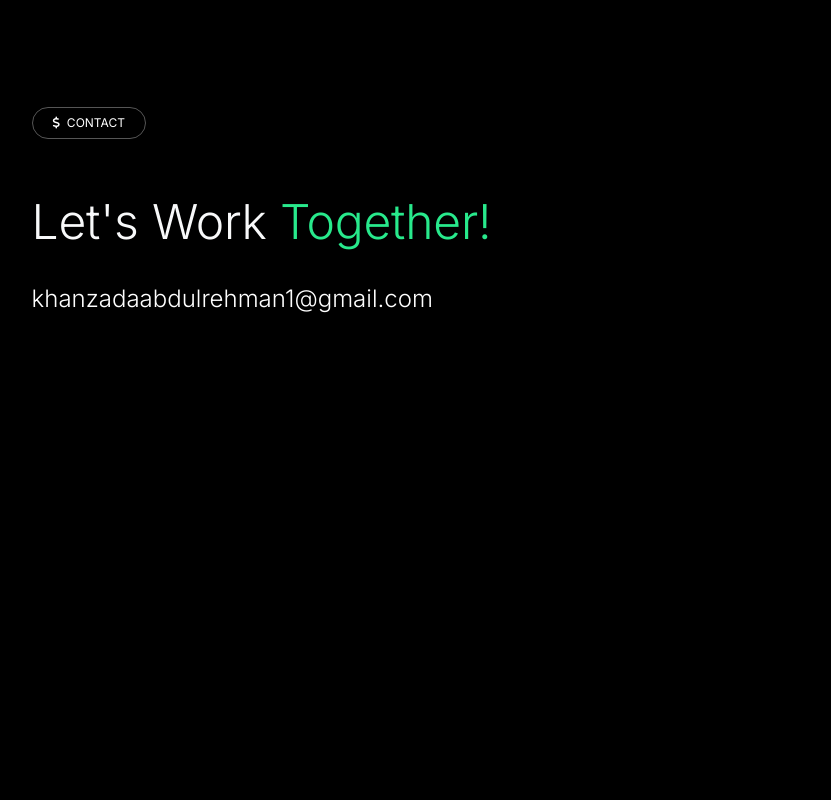
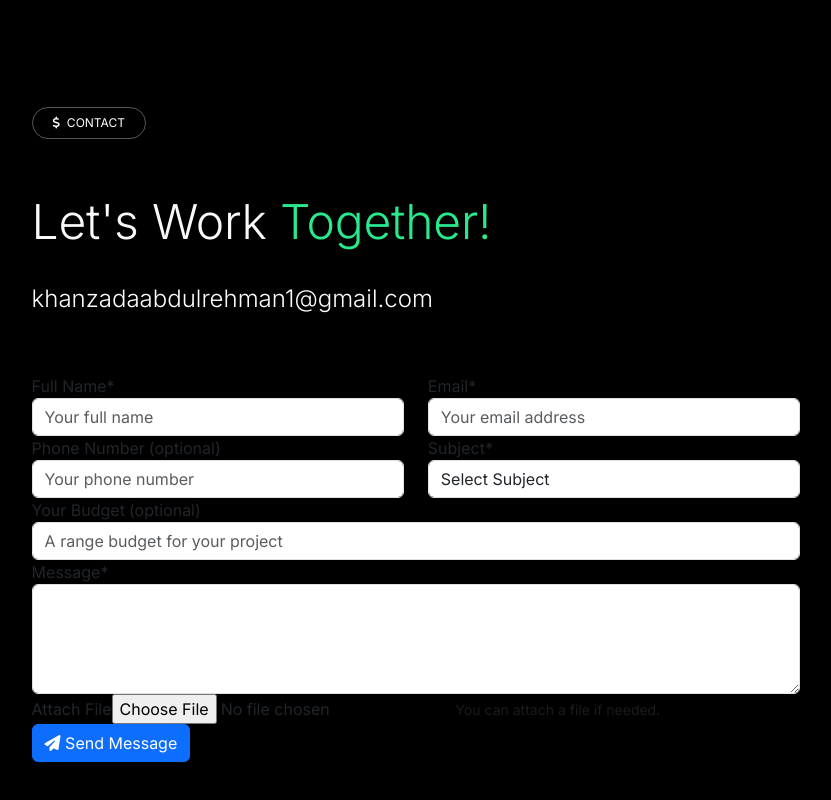
Before and after one commit to abdulrehmankz1/personal-portfolio, a React (Create React App) app: page / in a window 1280 px wide. Shown: the part 7145-7945 px from the top of the page, without its empty margins (420-1251 px from the left). Before the commit the page ends 7691 px from the top, so only its background shows below. Built offline with nearby package versions, Linux system fonts and the light colour scheme.

Commit message:
add contact form

```diff
--- a/src/components/ContactSection.jsx
+++ b/src/components/ContactSection.jsx
@@ -17,6 +17,92 @@ function ContactSection() {
       <h3>
         khanzadaabdulrehman1@gmail.com
       </h3>
+      <div>
+        <form action="mailto:khanzadaabdulrehman1@gmail.com" method="post" enctype="text/plain">
+          <div className='me-5'>
+            <div class="row">
+              <div class="col-md-6">
+                <div class="form-group">
+                  <label for="fullName">Full Name
+                    <span className='star_color'>*</span>
+                  </label>
+                  <input type="text" class="form-control" id="fullName" name="fullName" placeholder='Your full name' required />
+                </div>
+              </div>
+              <div class="col-md-6">
+                <div class="form-group">
+                  <label for="email">Email<span className='star_color'>*</span></label>
+                  <input type="email" class="form-control" id="email" name="email" placeholder='Your email address' required />
+                </div>
+              </div>
+            </div>
+
+            <div class="row">
+              <div class="col-md-6">
+                <div class="form-group">
+                  <label for="phoneNumber">Phone Number
+                    <span className='optional ms-1'>(optional)</span>
+                  </label>
+                  <input type="tel" class="form-control" id="phoneNumber" name="phoneNumber" placeholder='Your phone number' />
+                </div>
+              </div>
+              <div class="col-md-6">
+                <div class="form-group">
+                  <label for="subject">Subject
+                    <span className='star_color'>*</span>
+                  </label>
+                  <select class="form-control" id="subject" name="subject" required>
+                    <option value="" disabled selected>Select Subject</option>
+                    <option value="general">General Inquiry</option>
+                    <option value="support">Support Request</option>
+                    <option value="feedback">Feedback</option>
+                  </select>
+                </div>
+              </div>
+            </div>
+
+            <div class="row">
+              <div class="col-md-12">
+                <div class="form-group">
+                  <label for="budget">Your Budget
+                    <span className='optional ms-1'>(optional)</span>
+                  </label>
+                  <input type="number" class="form-control" id="budget" placeholder='A range budget for your project' name="budget" />
+                </div>
+              </div>
+            </div>
+
+            <div class="row">
+              <div class="col-md-12">
+                <div class="form-group">
+                  <label for="message">Message
+                    <span className='star_color'>*</span>
+                  </label>
+                  <textarea class="form-control" id="message" name="message" rows="4" required></textarea>
+                </div>
+              </div>
+            </div>
+
+            <div class="row">
+              <div class="col-md-12">
+                <div class="form-group">
+                  <label for="attachment">Attach File</label>
+                  <input type="file" class="form-control-file" id="attachment" name="attachment" />
+                  <small class="form-text text-muted">
+                    You can attach a file if needed.
+                  </small>
+                </div>
+              </div>
+            </div>
+
+            <div class="row">
+              <div class="col-md-12">
+                <button type="submit" class="btn btn-primary"><i class="fas fa-paper-plane"></i> Send Message</button>
+              </div>
+            </div>
+          </div>
+        </form>
+      </div>
     </div>
   )
 }
```
